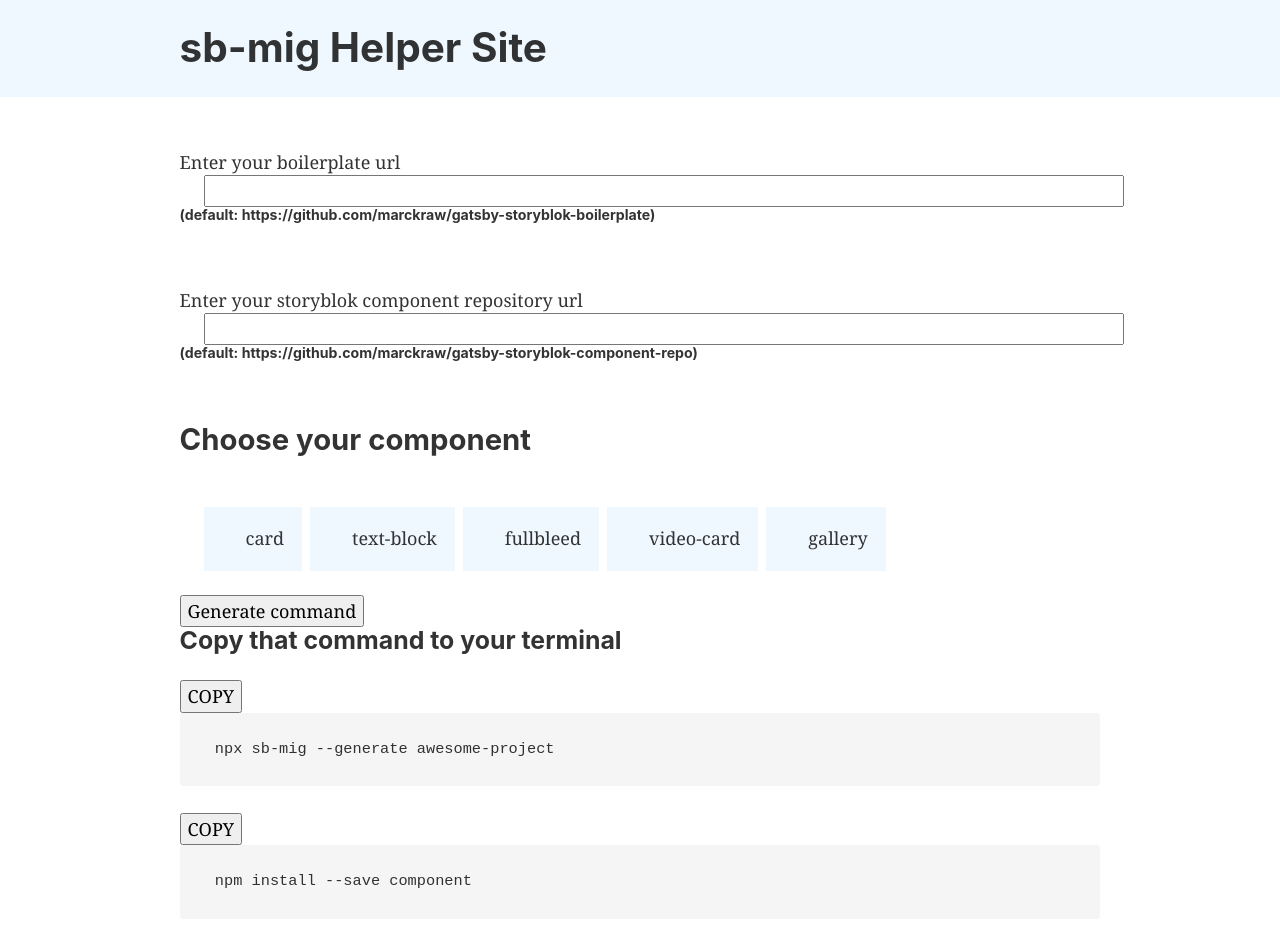
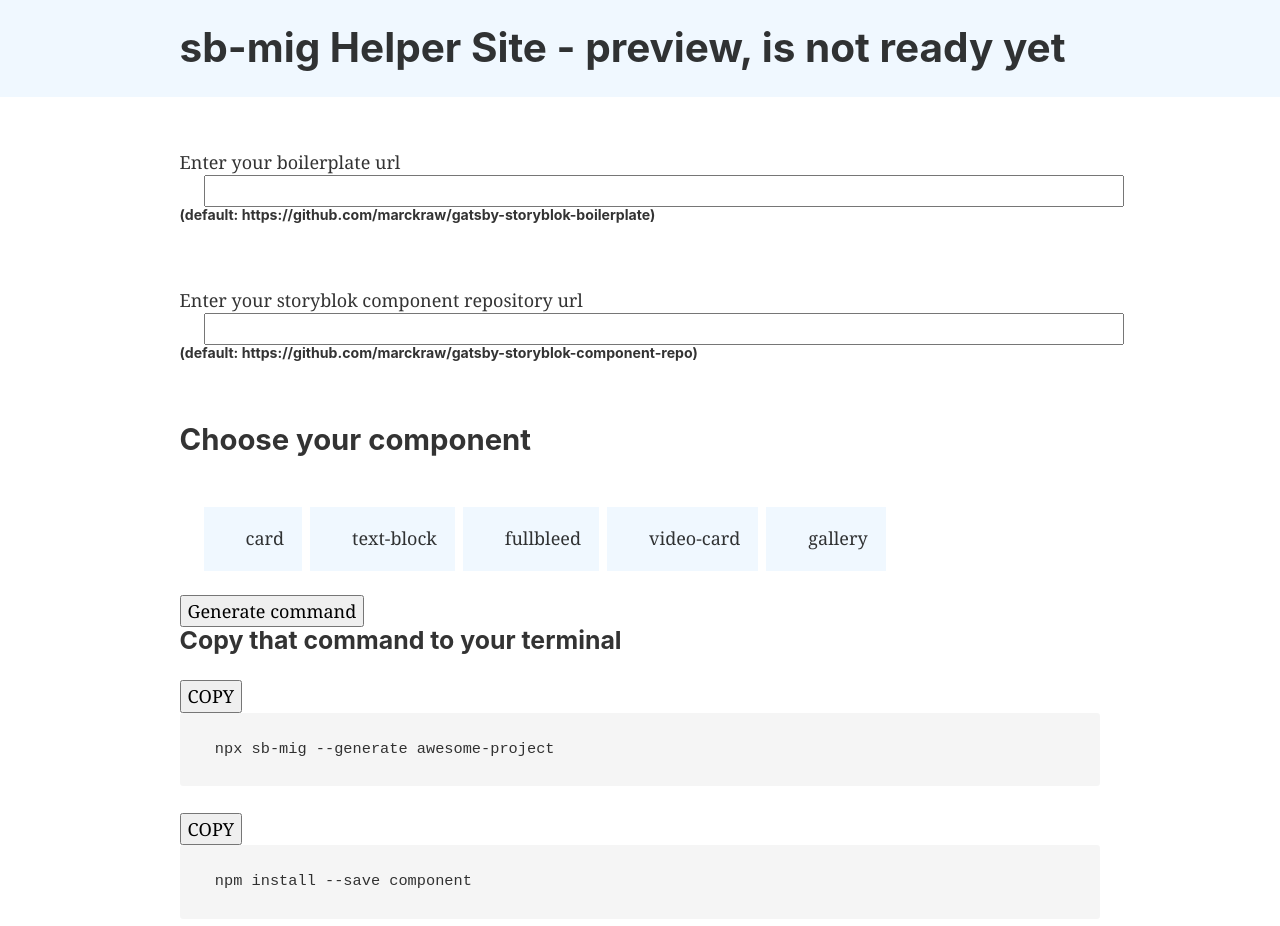
Before and after one commit to sb-mig/sb-mig-helper-site, a Gatsby site: page / in a window 1280 px wide. Built offline with nearby package versions, Linux system fonts and the light colour scheme; Gatsby itself is replaced by a stand-in of ours.

Commit message:
Add is not ready yet info

```diff
--- a/src/components/header.js
+++ b/src/components/header.js
@@ -26,7 +26,7 @@
   <StyledHeader>
     <StyledContainer>
       <StyledH1>
-        <StyledLink to="/">{siteTitle}</StyledLink>
+        <StyledLink to="/">{siteTitle} - preview, is not ready yet</StyledLink>
       </StyledH1>
     </StyledContainer>
   </StyledHeader>
```
